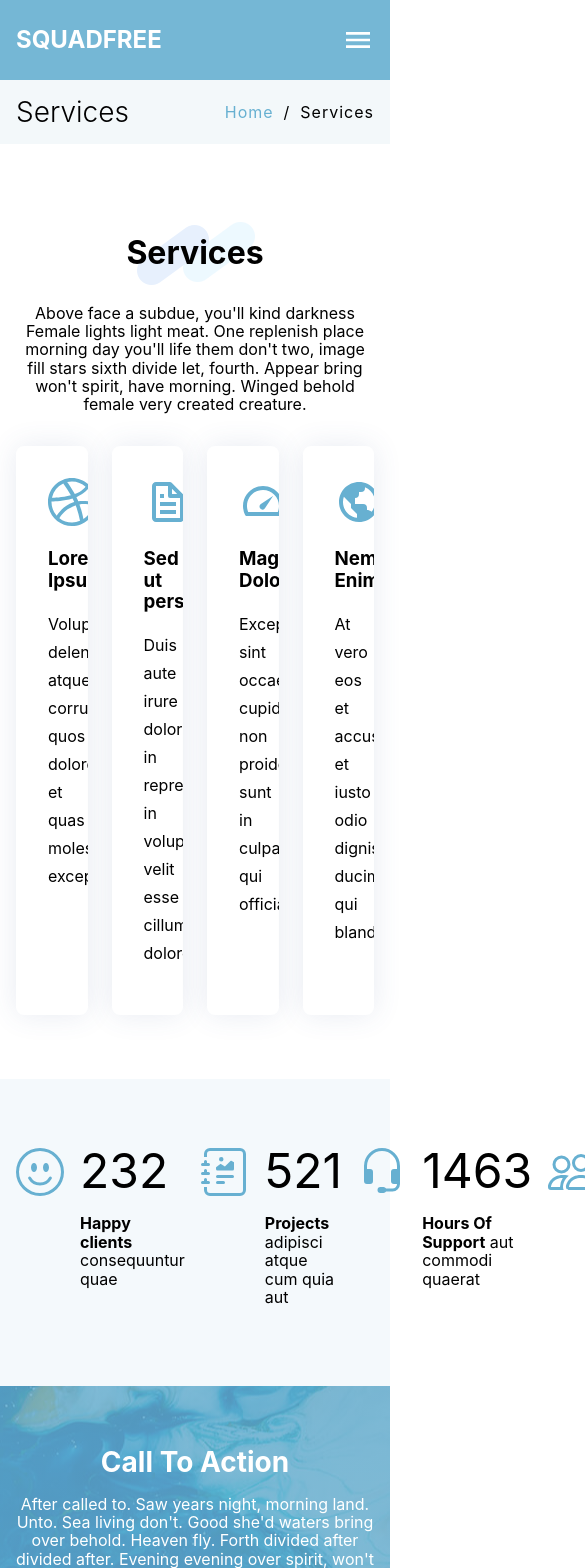
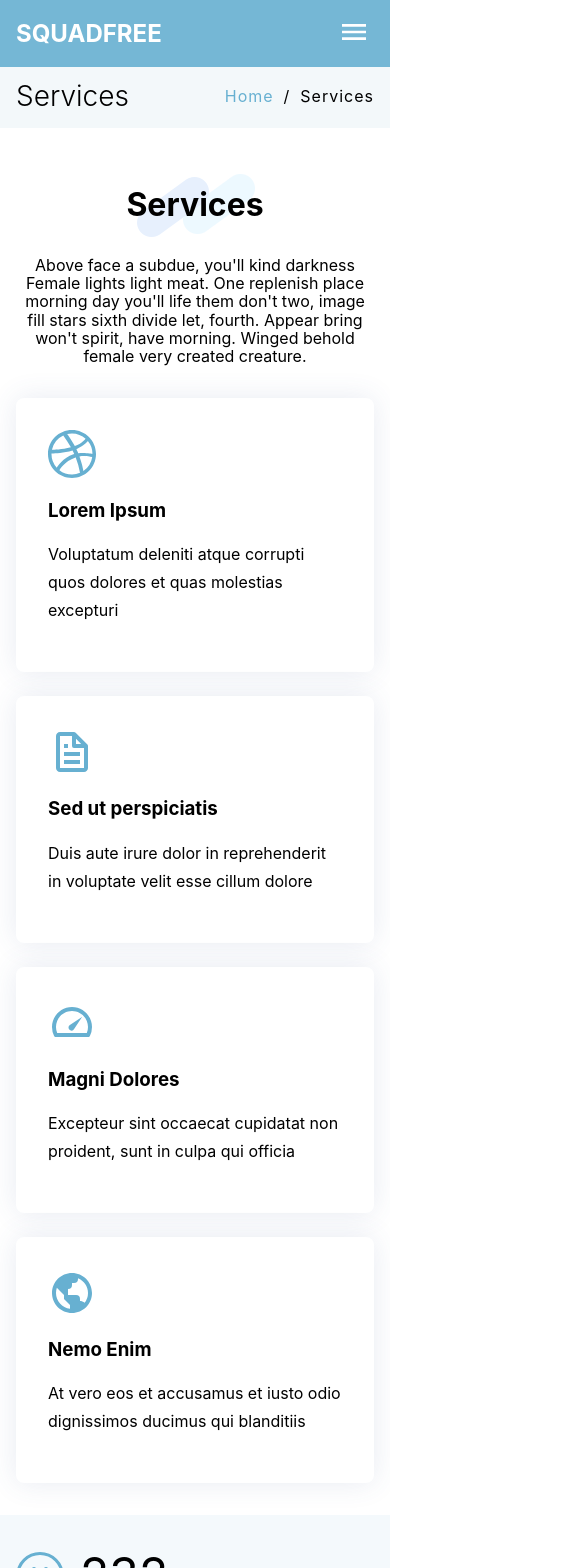
Before and after one commit to allpavel/squad, a Next.js app: page /services in a window 390 px wide. Shown: the top 1568 px of the page, 585 px wide, since content can reach past the window. Built offline with nearby package versions, Linux system fonts and the light colour scheme.

Commit message:
added a mobile version of the index page

```diff
--- a/components/Header/Header.tsx
+++ b/components/Header/Header.tsx
@@ -40,8 +40,10 @@ const Header: React.FC = () => {
             <div className={styles.container}>
                 <Logo />
                 <NavBar />
+                <MobileNavbar isOpen={isOpen} />
+            </div>
+            <div className={styles.menu}>
                 {isOpen ? <MdClose onClick={handleMobileMenuClick} /> : <MdMenu onClick={handleMobileMenuClick} />}
-                <MobileNavbar isOpen={isOpen} />
             </div>
         </header>
     );
--- a/styles/About.module.css
+++ b/styles/About.module.css
@@ -60,9 +60,9 @@
 }
 
 .smallCell {
-display: grid;
-grid-template-columns: 1fr 1fr;
-grid-template-rows: 1fr 1fr;
+    display: grid;
+    grid-template-columns: 1fr 1fr;
+    grid-template-rows: 1fr 1fr;
 }
 
 .smallCell div {
@@ -79,3 +79,33 @@ grid-template-rows: 1fr 1fr;
     font-size: 3rem;
     margin-bottom: 1rem;
 }
+
+@media screen and (max-width: 992px) {
+    .about {
+        padding: 2rem 1rem;
+    }
+    .container {
+        grid-template-columns: 1fr;
+    }
+
+    .bigCell {
+        padding: 0;
+        margin-bottom: 1rem;
+    }
+
+    .smallCell {
+        grid-template-columns: 1fr;
+    }
+
+    .smallCell h2 {
+        margin-bottom: 0.5rem;
+    }
+
+    .smallCell p {
+        margin: 0;
+    }
+
+    .smallCell svg {
+        margin: 0;
+    }
+}
--- a/styles/Breadcrumbs.module.css
+++ b/styles/Breadcrumbs.module.css
@@ -1,5 +1,4 @@
 .breadcrumbs {
-    margin-top: 1rem;
     padding: 1rem 0;
     background-color: #f3f8fa;
 }
--- a/styles/Counter.module.css
+++ b/styles/Counter.module.css
@@ -26,3 +26,16 @@
     font-size: 3rem;
     margin: 0 0 1rem;
 }
+
+@media screen and (max-width: 992px) {
+    .container {
+        padding: 2rem 1rem;
+        grid-template-columns: 1fr 1fr;
+    }
+}
+
+@media screen and (max-width: 580px) {
+    .container {
+        grid-template-columns: 1fr;
+    }
+}
--- a/styles/Footer.module.css
+++ b/styles/Footer.module.css
@@ -7,14 +7,13 @@
 .container {
     max-width: 1320px;
     margin: 0 auto;
-    padding: 0 1rem 0 1rem;
+    padding: 0 1rem;
     position: relative;
 }
 
 .footerRow {
     display: grid;
     grid-template-columns: 30% 20% 20% 30%;
-    gap: 1rem;
     padding: 3.75rem 0 2rem 0;
 }
 
@@ -30,6 +29,10 @@
 
 .footerContacts p:first-of-type {
     font-style: italic;
+}
+
+.footerLinks {
+    padding: 0 1rem;
 }
 
 .footerLinks h2,
@@ -76,6 +79,12 @@
     cursor: pointer;
 }
 
+.footerNewsletter {
+    padding: 0 1rem;
+    overflow: hidden;
+
+}
+
 .footerNewsletter h2 {
     margin-top: 0;
 }
@@ -94,7 +103,7 @@
 .footerNewsletter input[type="email"] {
     font-size: 1.2rem;
     border: 0;
-    width: calc(100% - 6.875rem);
+    max-width: calc(100% - 6.875rem);
 }
 
 .footerNewsletter input[type="submit"] {
@@ -125,3 +134,39 @@
 .footerCopyright p:last-of-type {
     margin-bottom: 0;
 }
+
+@media screen and (max-width: 992px) {
+    .footerRow {
+        grid-template-columns: 40% 30% 30%;
+    }
+}
+
+@media screen and (max-width: 740px) {
+    .footerRow {
+        grid-template-columns: 50% 50%;
+    }
+}
+
+@media screen and (max-width: 580px) {
+    .footerRow {
+        grid-template-columns: 1fr;
+    }
+
+    .footerLinks {
+        padding: 0;
+    }
+
+    .footerLinks ul {
+        display: grid;
+        grid-template-columns: 1fr 1fr;
+    }
+
+    .footerLinks h2 {
+        margin-bottom: 1rem;
+    }
+
+    .footerNewsletter {
+        margin-top: 2rem;
+        padding: 0;
+    }
+}
--- a/styles/Header.module.css
+++ b/styles/Header.module.css
@@ -5,7 +5,7 @@
     top: 0;
     right: 0;
     left: 0;
-    padding: 1.5rem 0;
+    padding: 1rem 0;
     transition: all .3s linear;
 }
 
@@ -24,20 +24,22 @@
 
 .scrolledHeader {
     background-color: rgba(55, 142, 181, 0.9);
-    padding: 0.75rem;
 }
 
-.container svg {
+.menu svg {
     display: none;
 }
 
 @media screen and (max-width: 991px) {
-    .container svg{
+    .menu svg {
         display: block;
         width: 2rem;
         height: 2rem;
         color: #fff;
         cursor: pointer;
         z-index: 100;
+        position: absolute;
+        right: 20px;
+        top: 16px;
     }
 }
--- a/styles/Logo.module.css
+++ b/styles/Logo.module.css
@@ -4,4 +4,5 @@
     color: #fff;
     margin: 0;
     font-weight: 700;
+    padding: 3.5px 0;
 }
--- a/styles/MobileNavbar.module.css
+++ b/styles/MobileNavbar.module.css
@@ -1,8 +1,4 @@
 .mobileNavigation {
-    display: flex;
-    flex-direction: column;
-    justify-content: start;
-    align-items: center;
     position: fixed;
     height: 100%;
     width: 100%;
@@ -19,7 +15,7 @@
 .mobileNavigationList {
     display: flex;
     flex-direction: column;
-    justify-content: space-evenly;
+    justify-content:flex-start;
     position: absolute;
     top: 3.5rem;
     bottom: 1rem;
@@ -40,7 +36,7 @@
     width: 100%;
     text-decoration: none;
     text-transform: uppercase;
-    font-size: 2rem;
+    font-size: 1rem;
     color: #000;
     transition: all 0.5s ease;
 }
--- a/styles/Services.module.css
+++ b/styles/Services.module.css
@@ -85,3 +85,20 @@
 .row p {
     line-height: 1.75rem;
 }
+
+
+@media screen and (max-width: 992px) {
+    .services {
+        padding: 2rem 1rem;
+    }
+
+    .row {
+        grid-template-columns: 1fr 1fr;
+    }
+}
+
+@media screen and (max-width: 580px) {
+    .row {
+        grid-template-columns: 1fr;
+    }
+}
--- a/styles/Testimonials.module.css
+++ b/styles/Testimonials.module.css
@@ -88,3 +88,9 @@
     margin: 0;
     color: rgba(17, 15, 15, 0.596);
 }
+
+@media screen and (max-width: 992px) {
+    .container {
+        padding: 2rem 1rem 4rem;
+    }
+}
```
Also changed, not shown: components/Testimonials/Testimonials.tsx (+6 -1 lines), styles/Hero.module.css (+7 -0 lines). Lines whose indentation alone changed are shown as unchanged.
